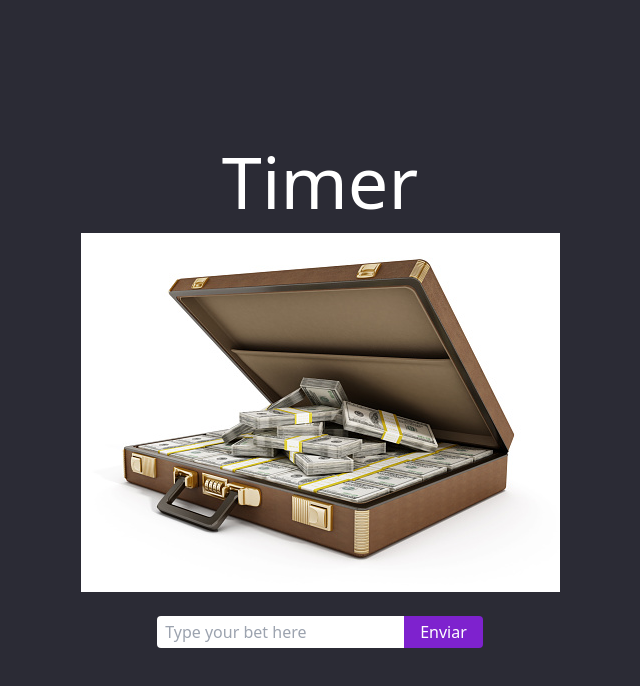
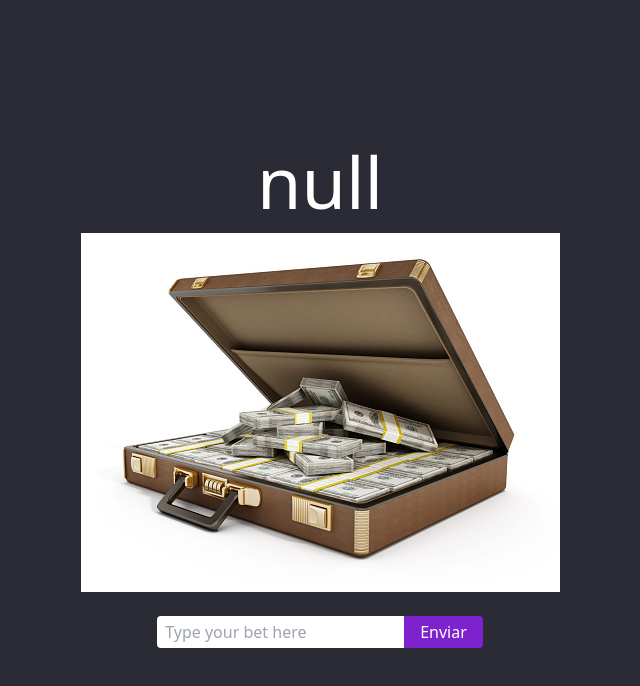
Before and after one commit to Matchobas/Lowest-bet-game-front, a React (Vite) app: page / in a window 1280 px wide. Shown: the top 686 px of the page, without its empty margins (320-960 px from the left). Built offline with nearby package versions, Linux system fonts and the light colour scheme; no server answers.

Commit message:
Reading data from API

```diff
--- a/package.json
+++ b/package.json
@@ -8,6 +8,7 @@
     "preview": "vite preview"
   },
   "dependencies": {
+    "axios": "^0.27.2",
     "react": "^18.0.0",
     "react-dom": "^18.0.0"
   },
--- a/src/App.tsx
+++ b/src/App.tsx
@@ -1,9 +1,21 @@
 import suitcaseImg from './assets/suitcaseMoney.jpeg';
+import { api } from './api';
+import { useEffect, useState } from 'react';
 
 export function App() {
+  const [endDate, setEndDate] = useState<Date | null>(null);
+
+  useEffect(() => {
+    api.get(`auction/95360d67-e29e-4b3f-b641-876f09e4ee76`)
+    .then((response) => {
+      const time = new Date(response.data.end_time);
+      setEndDate(time);
+    })
+  })
+
   return (
     <div className="h-screen flex flex-col items-center justify-center text-center">
-      <h2 className="text-white text-7xl p-4">Timer</h2>
+      <h2 className="text-white text-7xl p-4">{String(endDate)}</h2>
       <img src={suitcaseImg} />
       <form className="py-6">
         <input className="rounded-l h-8 p-2" type="number" placeholder="Type your bet here"></input>
--- /dev/null
+++ b/src/api.ts
@@ -0,0 +1,7 @@
+import axios from 'axios';
+
+const api = axios.create({
+  baseURL: "http://localhost:3333"
+});
+
+export { api }
```
Also changed, not shown: 1 other file (tests, documents, lock files or other folders).
